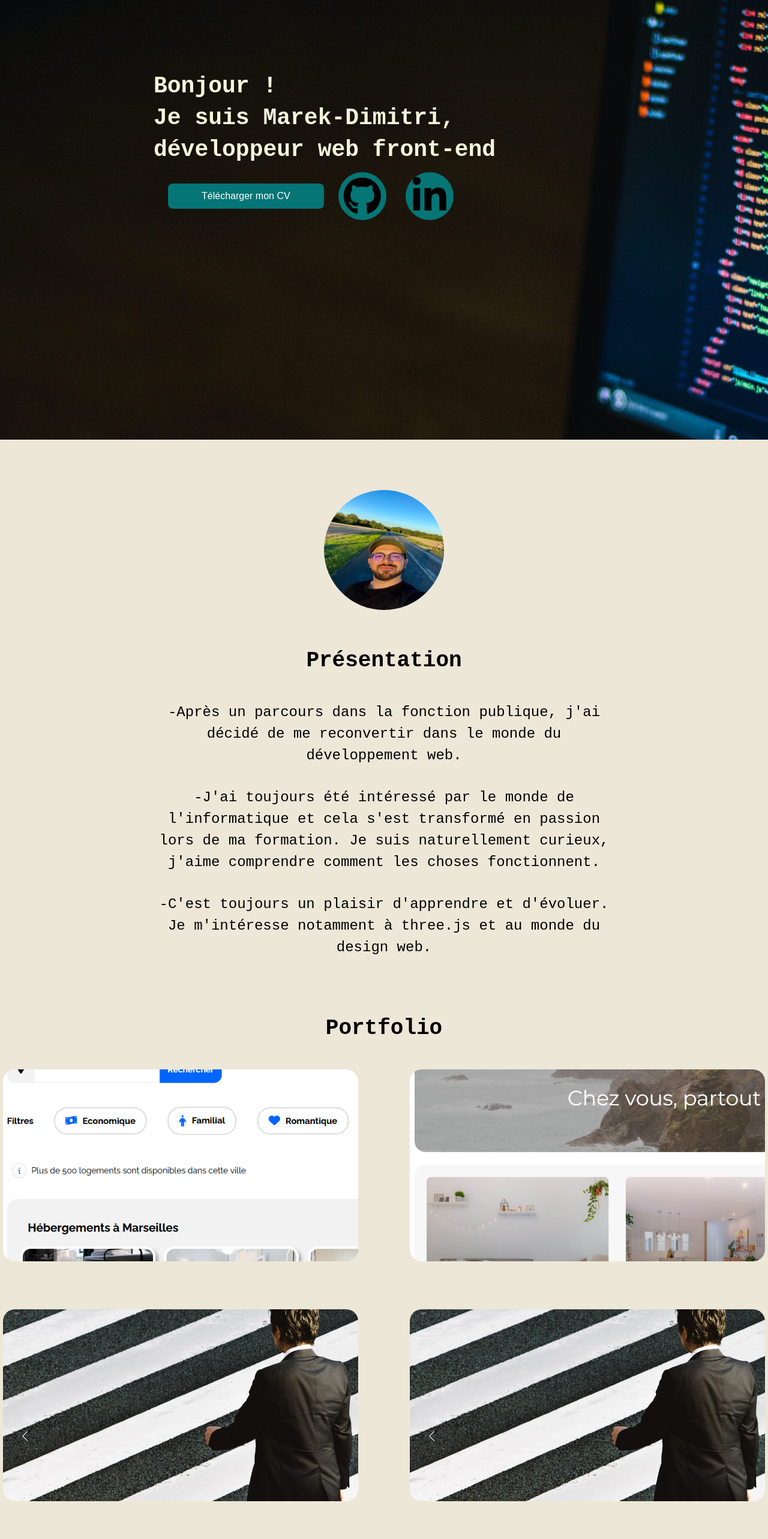
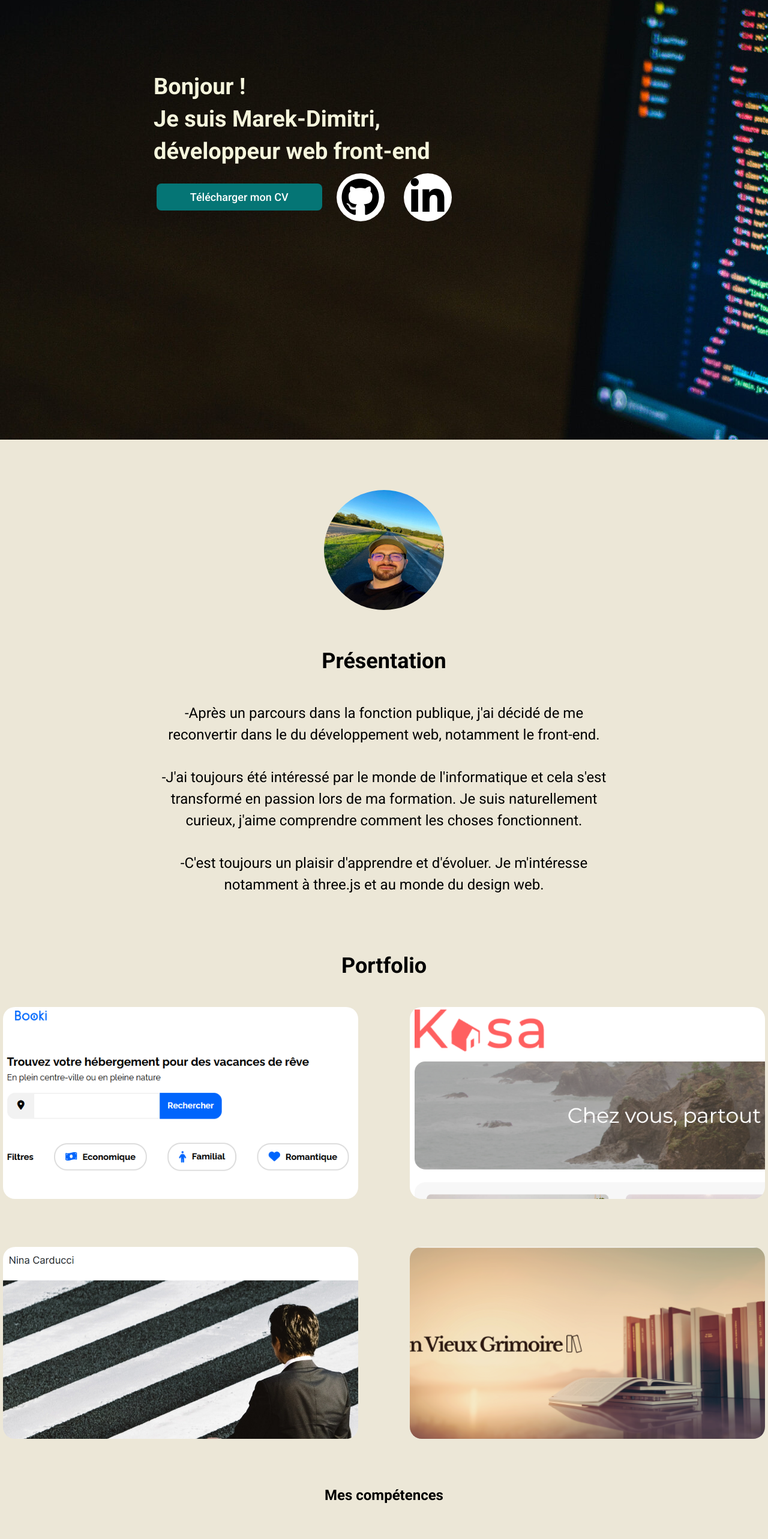
Before and after one commit to Grichnak/Portfolio, a React (Create React App) app: page / in a window 1280 px wide. Shown: the part 198-2764 px from the top of the page at 60% size. Built offline with nearby package versions, Linux system fonts and the light colour scheme.

Commit message:
Added links portfolio and transforms icons

```diff
--- a/public/index.html
+++ b/public/index.html
@@ -7,6 +7,11 @@
   <meta name="viewport" content="width=device-width, initial-scale=1" />
   <meta name="description" content="Portfolio Marek-Dimitri Abou Fadel" />
   <script src="https://kit.fontawesome.com/2ca01e49a3.js" crossorigin="anonymous"></script>
+  <link rel="preconnect" href="https://fonts.googleapis.com">
+  <link rel="preconnect" href="https://fonts.gstatic.com" crossorigin>
+  <link
+    href="https://fonts.googleapis.com/css2?family=Roboto:ital,wght@0,100;0,300;0,400;0,500;0,700;0,900;1,100;1,300;1,400;1,500;1,700;1,900&display=swap"
+    rel="stylesheet">
 
 
   <title>Portfolio</title>
--- a/src/components/about/about.css
+++ b/src/components/about/about.css
@@ -16,7 +16,8 @@
 }
 
 .about-text {
-    font-family: 'Courier New', Courier, monospace;
+    font-family: 'Roboto', sans-serif;
+    ;
     font-size: x-large;
     margin: 1rem 0 3rem 0;
 }
@@ -33,5 +34,6 @@
     text-align: center;
     line-height: 1.5;
     font-size: x-large;
-    font-family: 'Courier New', Courier, monospace;
+    font-family: 'Roboto', sans-serif;
+    ;
 }
--- a/src/components/about/about.js
+++ b/src/components/about/about.js
@@ -12,7 +12,7 @@ const About = () => {
                     <h1>Présentation</h1>
                 </div>
                 <div className="aboutTextContainer">
-                    <span className="aboutText">-Après un parcours dans la fonction publique, j'ai décidé de me reconvertir dans le monde du développement web.  </span><br />
+                    <span className="aboutText">-Après un parcours dans la fonction publique, j'ai décidé de me reconvertir dans le du développement web, notamment le front-end.  </span><br />
                     <span className="aboutText">-J'ai toujours été intéressé par le monde de l'informatique et cela s'est transformé en passion lors de ma formation. Je suis naturellement curieux, j'aime comprendre comment les choses fonctionnent.</span><br />
                     <span className="aboutText">-C'est toujours un plaisir d'apprendre et d'évoluer. Je m'intéresse notamment à three.js et au monde du design web. </span>
                 </div>
--- a/src/components/contact/contact.css
+++ b/src/components/contact/contact.css
@@ -11,8 +11,9 @@
     display: flex;
     justify-content: center;
     margin: 5rem 0 2rem 0;
-    font-family: 'Courier New', Courier, monospace;
+    font-family: 'Roboto', sans-serif;
     font-size: xx-large;
+
 }
 
 .contact-form {
@@ -29,7 +30,7 @@
 .name,
 .email,
 .msg {
-    font-size: medium;
+    font-size: large;
     width: 100%;
     max-width: 40rem;
     margin: 0.5rem;
@@ -48,4 +49,5 @@
     color: white;
     border: none;
     cursor: pointer;
+    font-size: large;
 }
--- a/src/components/experience/experience.css
+++ b/src/components/experience/experience.css
@@ -1,7 +1,10 @@
+* {
+    font-family: 'Roboto', sans-serif;
+}
+
 .experience-title {
     display: flex;
     justify-content: center;
     margin: 3rem 0 5rem 0;
-    font-family: 'Courier New', Courier, monospace;
     font-size: xx-large;
 }
--- a/src/components/footer/footer.css
+++ b/src/components/footer/footer.css
@@ -7,5 +7,6 @@
     align-items: center;
     font-weight: 300;
     font-size: small;
+    font-family: 'Roboto', sans-serif;
 
 }
--- a/src/components/landing/landing.css
+++ b/src/components/landing/landing.css
@@ -15,7 +15,7 @@
     justify-content: center;
     position: absolute;
     top: 60%;
-    left: 20%;
+    left: 18.5%;
 }
 
 
@@ -25,7 +25,7 @@
     left: 20%;
     color: beige;
     font-size: 38px;
-    font-family: 'Courier New', Courier, monospace;
+    font-family: 'Roboto', sans-serif;
     overflow: hidden;
 }
 
@@ -77,21 +77,21 @@
     color: white;
     border: none;
     cursor: pointer;
-
     font-weight: 500;
-    font-size: medium;
+    font-size: large;
+    transform: 0.2s;
 }
 
 .customBtn:hover {
     background-color: rgb(236, 231, 215);
     color: black;
-    transition: slidebg 5s linear infinite;
+    transform: scale(1.1);
 }
 
 .fa-brands {
     width: 5rem;
     font-size: 4rem;
-    background: rgb(5, 117, 117);
+    background: #fff;
     padding: 4px;
     border-radius: 50%;
     margin-right: 2rem;
@@ -100,6 +100,12 @@
     align-items: center;
     display: flex;
     justify-content: center;
+    transform: 0.2s;
+}
+
+.fa-brands:hover {
+    background: rgb(5, 117, 117);
+    transform: scale(1.1);
 }
 
 .landing-content-box {
--- a/src/components/navbar/navbar.css
+++ b/src/components/navbar/navbar.css
@@ -22,7 +22,8 @@
 .desktopMenuListItem {
     margin: 1rem;
     cursor: pointer;
-    font-family: 'Courier New', Courier, monospace;
+    font-family: 'Roboto', sans-serif;
+    ;
     font-size: large;
 }
 
@@ -41,7 +42,8 @@
     justify-content: center;
     padding: 0 1rem;
     border-radius: 2rem;
-    font-family: 'Courier New', Courier, monospace;
+    font-family: 'Roboto', sans-serif;
+    ;
     font-size: large;
     cursor: pointer;
 }
--- a/src/components/portfolio/portfolio.css
+++ b/src/components/portfolio/portfolio.css
@@ -7,7 +7,7 @@
     display: flex;
     justify-content: center;
     margin: 3rem 0 3rem 0;
-    font-family: 'Courier New', Courier, monospace;
+    font-family: 'Roboto', sans-serif;
     font-size: x-large;
 }
 
@@ -37,8 +37,11 @@
 
 .portfolio-card-img {
     width: 100%;
+    object-fit: cover;
+}
+
+.livre {
     height: 100%;
-    object-fit: cover;
 }
 
 .portfolio-card-text {
@@ -62,11 +65,11 @@
 .portfolio-card-text h2 {
     margin: 0;
     font-size: 18px;
-    font-family: 'Times New Roman', Times, serif;
+    font-family: 'Roboto', sans-serif;
 }
 
 .portfolio-card-text p {
     margin: 0;
     font-size: 14px;
-    font-family: 'Times New Roman', Times, serif;
+    font-family: 'Roboto', sans-serif;
 }
--- a/src/components/portfolio/portfolio.js
+++ b/src/components/portfolio/portfolio.js
@@ -3,6 +3,7 @@ import './portfolio.css';
 import booki from '../../assets/portfolio-booki2.png';
 import kasa from '../../assets/portfolio-kasa2.png';
 import nina from '../../assets/portfolio-nina2.png';
+import livre from '../../assets/portfolio-grimoire2.png'
 
 const Portfolio = () => {
     return (
@@ -11,6 +12,8 @@ const Portfolio = () => {
                 <h1>Portfolio</h1>
             </div>
             <div className='portfolio-container'>
+
+                <a href="https://github.com/Grichnak/Projet-2---BOOKI" target='blank'>
                     <div className='portfolio-card'>
                         <img src={booki} alt='' className='portfolio-card-img' />
                         <div className='portfolio-card-text'>
@@ -18,6 +21,9 @@ const Portfolio = () => {
                             <p>Site de réservation de logements en ligne. Le site est dévelppé en HTML5 et CSS et est responsive</p>
                         </div>
                     </div>
+                </a>
+
+                <a href="https://github.com/Grichnak/OC-Projet-Kasa" target='blank'>
                     <div className='portfolio-card'>
                         <img src={kasa} alt='' className='portfolio-card-img' />
                         <div className='portfolio-card-text'>
@@ -25,6 +31,9 @@ const Portfolio = () => {
                             <p>Kasa est un site de location d'appartements. Il a été réalisé avec React</p>
                         </div>
                     </div>
+                </a>
+
+                <a href="https://github.com/Grichnak/projet5-nina-carducci.github.io" target='blank'>
                     <div className='portfolio-card'>
                         <img src={nina} alt='' className='portfolio-card-img' />
                         <div className='portfolio-card-text'>
@@ -32,13 +41,16 @@ const Portfolio = () => {
                             <p>Optimisation du site, tant sur les performances que sur le SEO.</p>
                         </div>
                     </div>
+                </a>
+                <a href="https://github.com/Grichnak/Projet-OC-7-Mon-vieux-grimoire" target='blank'>
                     <div className='portfolio-card'>
-                    <img src={nina} alt='' className='portfolio-card-img' />
+                        <img src={livre} alt='' className='portfolio-card-img livre' />
                         <div className='portfolio-card-text'>
                             <h2>Site de photographe</h2>
                             <p>Optimisation du site, tant sur les performances que sur le SEO.</p>
                         </div>
                     </div>
+                </a>
             </div>
         </section>
     );
--- a/src/components/skills/skills.css
+++ b/src/components/skills/skills.css
@@ -6,7 +6,7 @@
 }
 
 .skill-text {
-    font-family: 'Courier New', Courier, monospace;
+    font-family: 'Roboto', sans-serif;
     font-size: x-large;
 }
 
@@ -64,7 +64,8 @@
 }
 
 .skill-title h3 {
-    margin-top: 0.5rem
+    margin-top: 0.5rem;
+    font-family: 'Roboto', sans-serif;
 }
 
 .skill-img {
```
Also changed, not shown: src/assets/portfolio-grimoire.png (added), src/assets/portfolio-grimoire2.png (added). Lines whose indentation alone changed are shown as unchanged.
